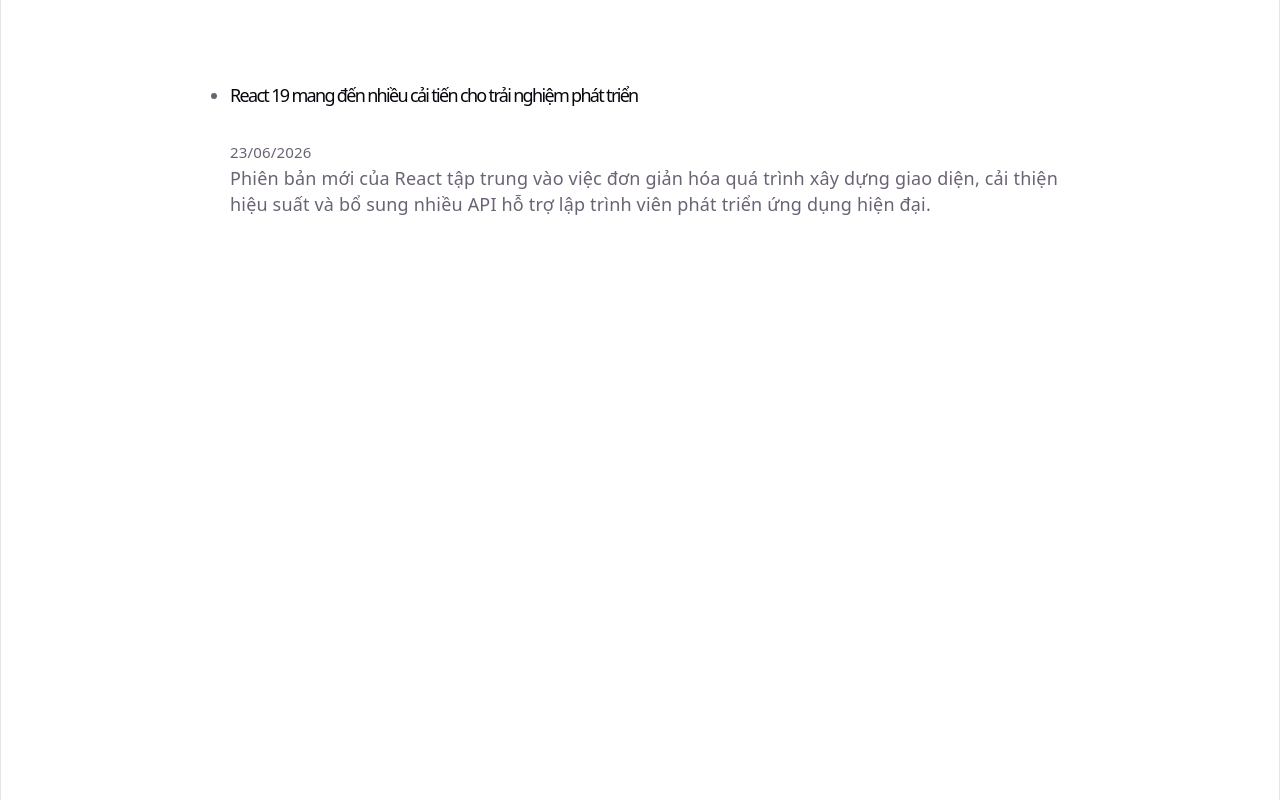
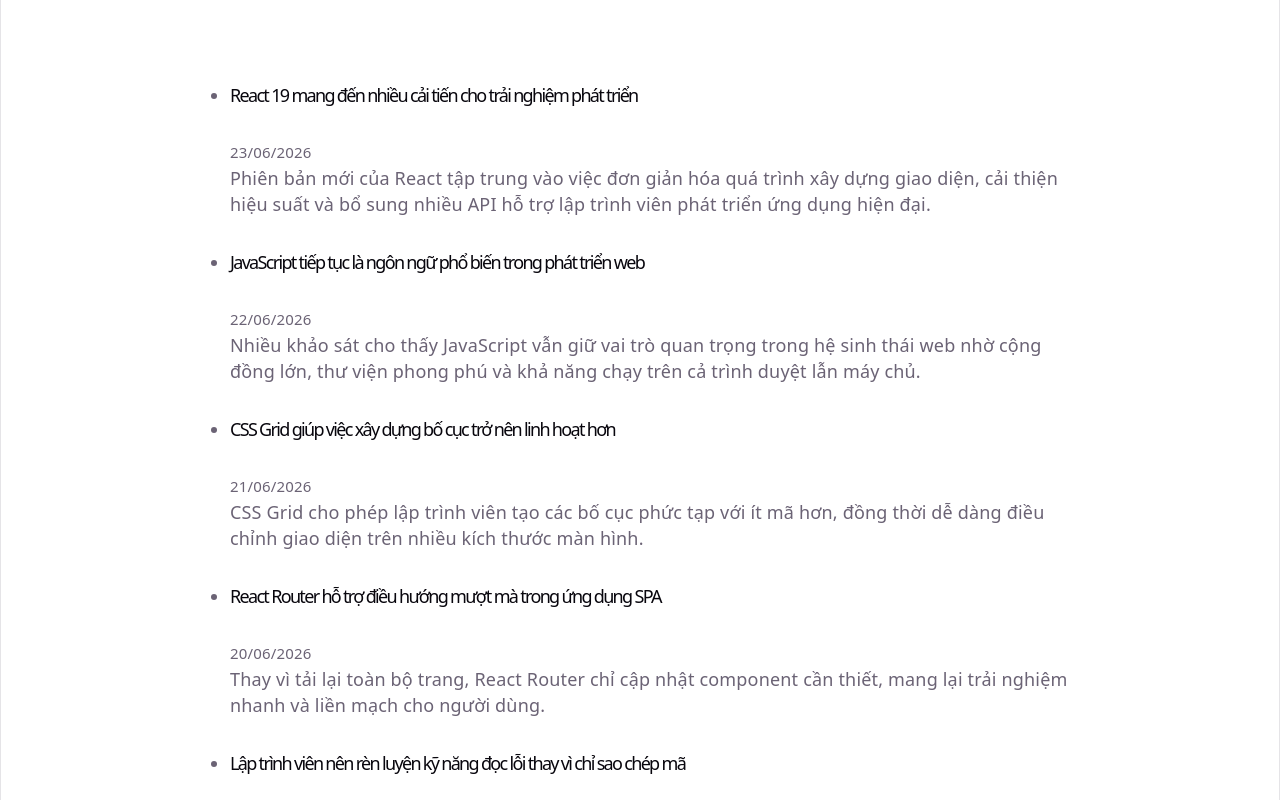
Before and after one commit to tuongtranqng/react-learning, a React (Vite) app: page / in a window 1280 px wide. Shown: the top 800 px of the page. Built offline with nearby package versions, Linux system fonts and the light colour scheme.

Commit message:
Submit excercie 1-3

```diff
--- a/src/App.css
+++ b/src/App.css
@@ -3,6 +3,7 @@
   width: 900px;
   height: auto;
   margin: 50px auto auto auto;
+
 }
 
 h1 {
--- a/src/App.jsx
+++ b/src/App.jsx
@@ -1,11 +1,11 @@
 import "./App.css";
 import ArticlesSummary from './Articles.jsx'
 import { ARTICLES } from "./data";
-
+import Display from "./Home.jsx";
 
 function App() {
   return(
-    < ArticlesSummary id={ARTICLES[0].id} header={ARTICLES[0].header} date={ARTICLES[0].date} content={ARTICLES[0].content}/>
+    <Display />
   )
 }
 
--- a/src/Articles.jsx
+++ b/src/Articles.jsx
@@ -15,13 +15,12 @@
 
 function ArticlesSummary(props){
   return(
-    <ul className="container">
-      <li key={props.id}>
+    <>
         <h1>{props.header}</h1>
         <small>{props.date}</small>
         <p>{props.content}</p>
-      </li>
-     </ul>
+    </>
+
   )
 }
 
--- a/src/Home.jsx
+++ b/src/Home.jsx
@@ -1,3 +1,17 @@
-function Display(){
-  return(nothing);
+import { ARTICLES } from "./data";
+import ArticlesSummary  from "./Articles";
+
+function Display(props){
+  return(
+    <ul className="container">
+     {ARTICLES.map((article, index) =>(
+      <li key={article.id}>
+        < ArticlesSummary index={article.id} header={article.header} date={article.date} content={article.content} />
+
+      </li>
+     ))}
+    </ul>
+  );
 }
+
+export default Display;
```
